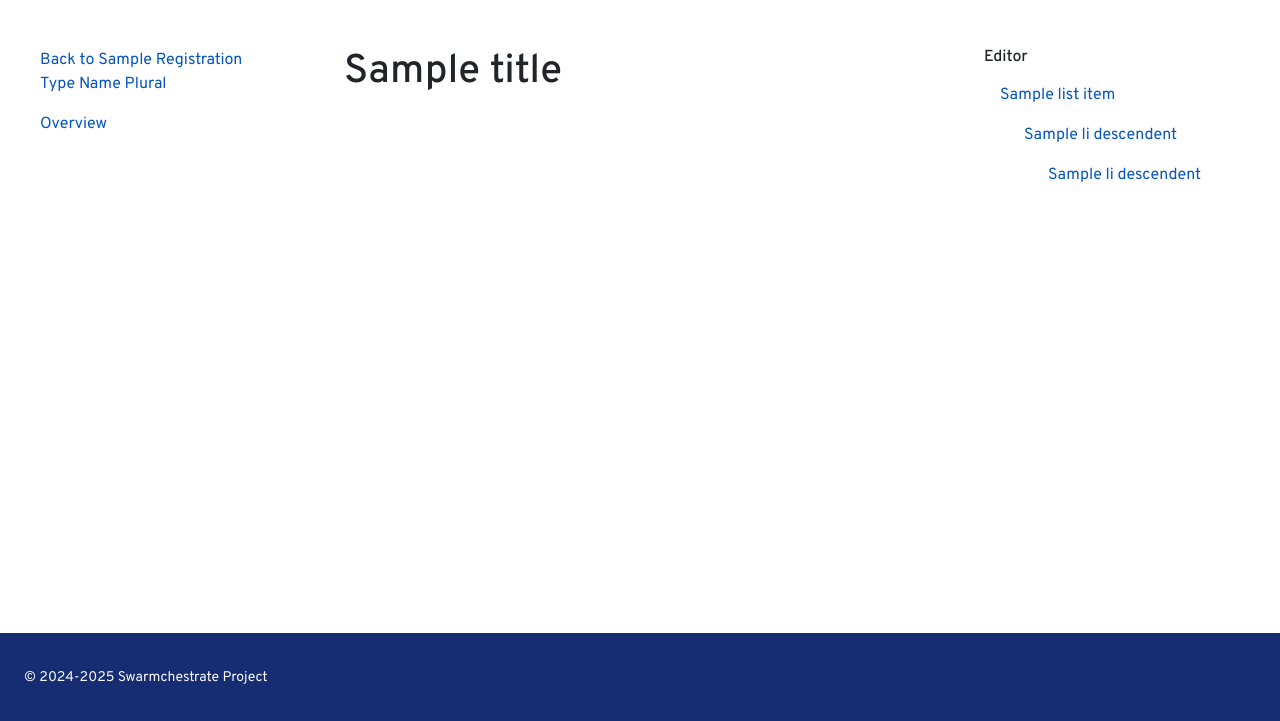
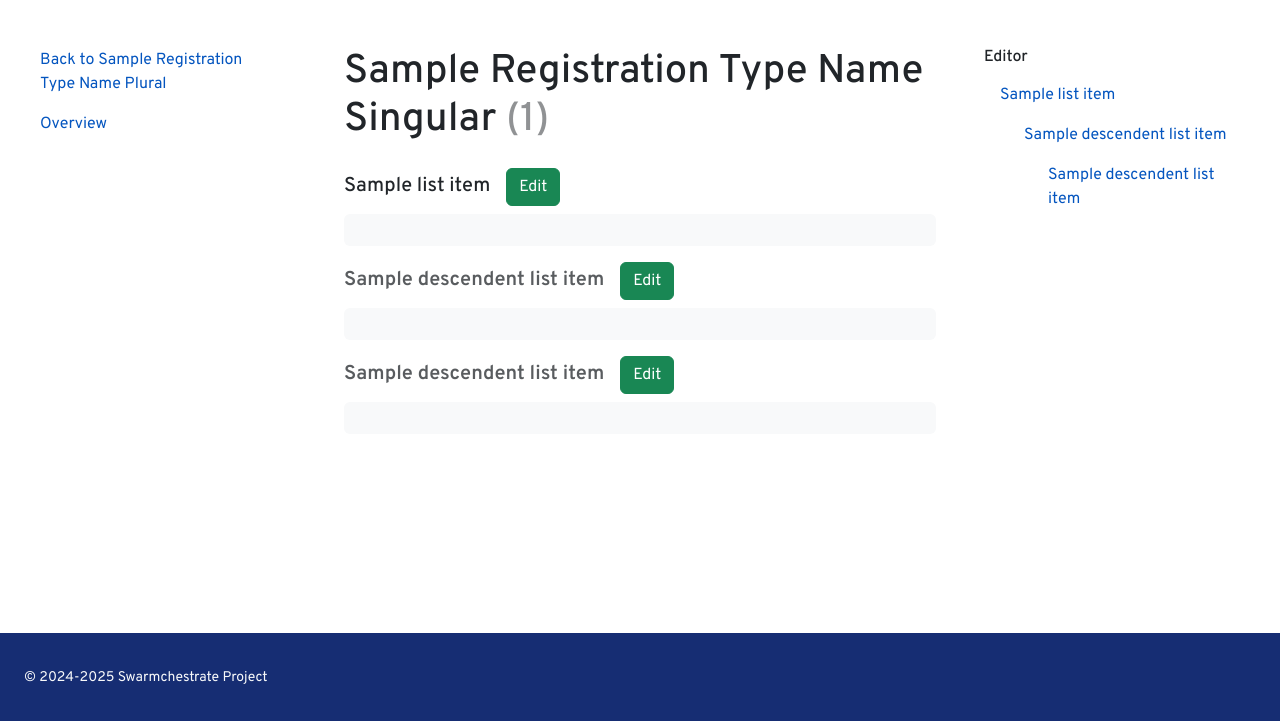
Before and after one commit to Swarmchestrate/gui, a Django app: template editor/templates/editor/overview.html in a window 1280 px wide. Shown: the part 79-800 px from the top of the page. Run offline with Django 5.2, Linux system fonts and the light colour scheme; the template is opened without the code that fills it: most values are stand-ins (such as "Sample title", 1, 10 or a date in 2020); style sheets or scripts are compiled from the project's sources; some libraries are stand-ins or nearby versions.

Commit message:
Implement registration overview page

```diff
--- a/editor/templates/editor/overview.html
+++ b/editor/templates/editor/overview.html
@@ -1,4 +1,13 @@
 {% extends 'editor/editor_base.html' %}
+{% load helpers %}
 {% block editor_main_content %}
-<h1>{{ title }}</h1>
+<h1>
+    {{ registration_type_name_singular|title }}
+    <span class="text-body-tertiary">({{ registration_id }})</span>
+</h1>
+{% for list_item, list_item_data in toc_list_items.items %}
+{% with heading_level='2' heading_classes='fs-5' %}
+{% include 'editor/overview_section.html' %}
+{% endwith %}
+{% endfor %}
 {% endblock editor_main_content %}
--- /dev/null
+++ b/editor/templates/editor/overview_section.html
@@ -0,0 +1,38 @@
+{% load helpers %}
+<section class="d-flex flex-column row-gap-2 {{ section_extra_classes|default:'' }}">
+    <div class="d-flex align-items-baseline column-gap-3">
+        <h{{ heading_level }} class="{{ heading_classes|default:'fs-6' }}">{{ list_item_data.non_toc_title }}</h{{ heading_level }}>
+        <a
+            href="{% url editor_url_reverse_base registration_id %}?category={{ list_item|urlencode }}"
+            class="btn btn-success">Edit</a>
+    </div>
+    <div class="bg-body-tertiary rounded p-3">
+        {% if list_item in registration_data_by_category %}
+        <dl class="mb-0">
+            {% with category_registration_data=registration_data_by_category|get_key_value_or_empty_dict:list_item %}
+            {% for field_name, field_data in category_registration_data.items %}
+            <dt>{{ field_data.title }}</dt>
+            {% if forloop.last %}
+            <dd class="mb-0">
+            {% else %}
+            <dd>
+            {% endif %}
+                {% if not field_data.value %}
+                <span class="text-secondary">Not Set</span>
+                {% else %}
+                {{ field_data.value }}
+                {% endif %}
+            </dd>
+            {% endfor %}
+            {% endwith %}
+        </dl>
+        {% endif %}
+    </div>
+    {% if list_item_data.descendents %}
+    {% for descendent_list_item, descendent_list_item_data in list_item_data.descendents.items %}
+    {% with list_item=descendent_list_item list_item_data=descendent_list_item_data heading_level='3' heading_classes='fs-5 fw-semibold text-body-secondary' section_extra_classes='pt-2' %}
+    {% include 'editor/overview_section.html' %}
+    {% endwith %}
+    {% endfor %}
+    {% endif %}
+</section>
```
Also changed, not shown: editor/templatetags/helpers.py (+8 -0 lines), editor/views.py (+29 -5 lines).
